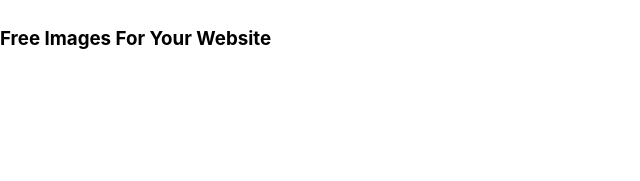
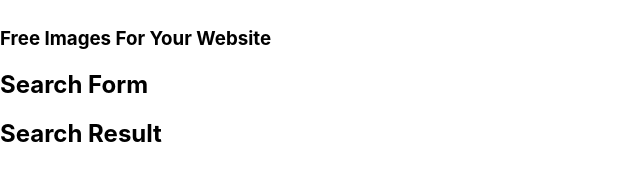
Before and after one commit to TBCwebsitecreation/image-gallery, a React (Create React App) app: page / in a window 1280 px wide. Shown: the part 359-540 px from the top of the page, without its empty margins (0-640 px from the left). Built offline with nearby package versions, Linux system fonts and the light colour scheme.

Commit message:
search form and search result components

```diff
--- a/src/App.js
+++ b/src/App.js
@@ -1,11 +1,16 @@
 import React from 'react';
-import Header from './components/Header'
-
+import Header from './components/Header';
+import SearchForm from './components/SearchForm';
+import SearchResult from './components/SearchResult';
 
 function App() {
-	return <div className='App'>
-    <Header />
-  </div>;
+	return (
+		<div className='App'>
+			<Header />
+      <SearchForm />
+      <SearchResult />
+		</div>
+	);
 }
 
 export default App;
--- /dev/null
+++ b/src/components/SearchForm.js
@@ -0,0 +1,11 @@
+import React from 'react';
+
+const SearchForm = () => {
+  return (
+    <div>
+      <h2>Search Form</h2>
+    </div>
+  );
+};
+
+export default SearchForm;
--- /dev/null
+++ b/src/components/SearchResult.js
@@ -0,0 +1,11 @@
+import React from 'react';
+
+const SearchResult = () => {
+  return (
+    <div>
+      <h2>Search Result</h2>
+    </div>
+  );
+};
+
+export default SearchResult;
```
